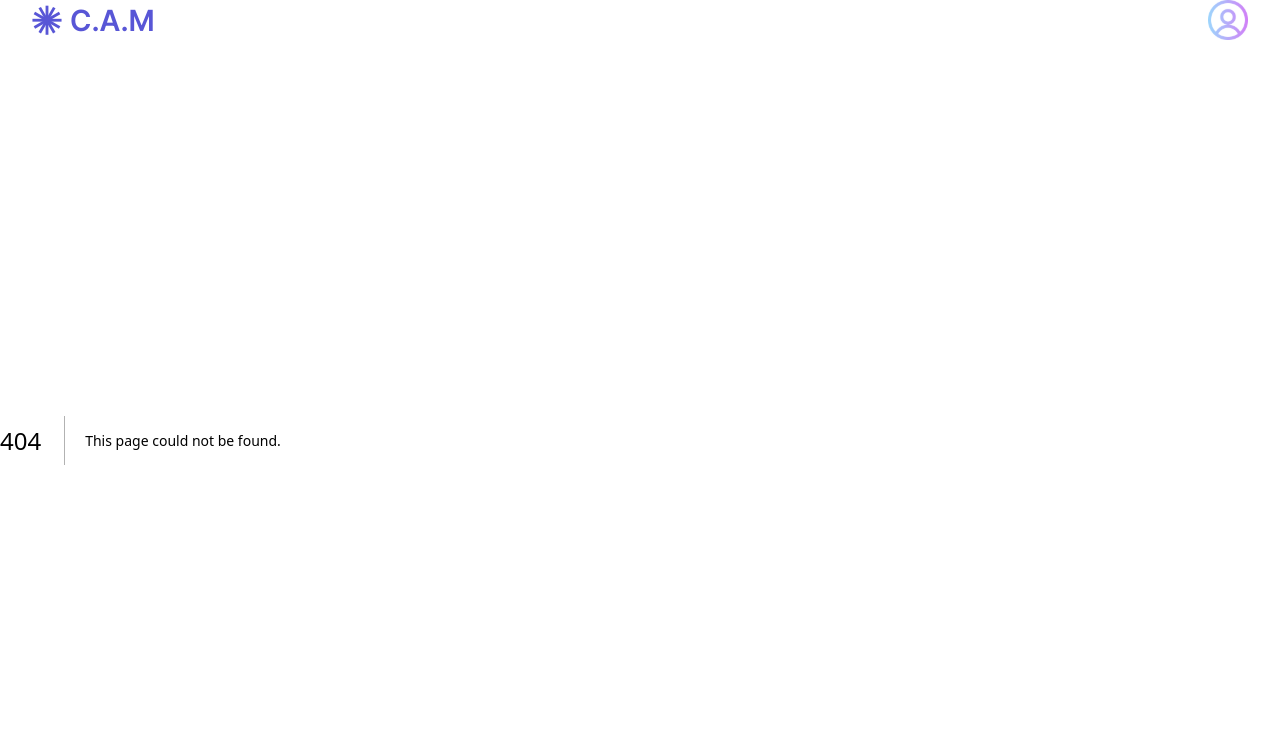
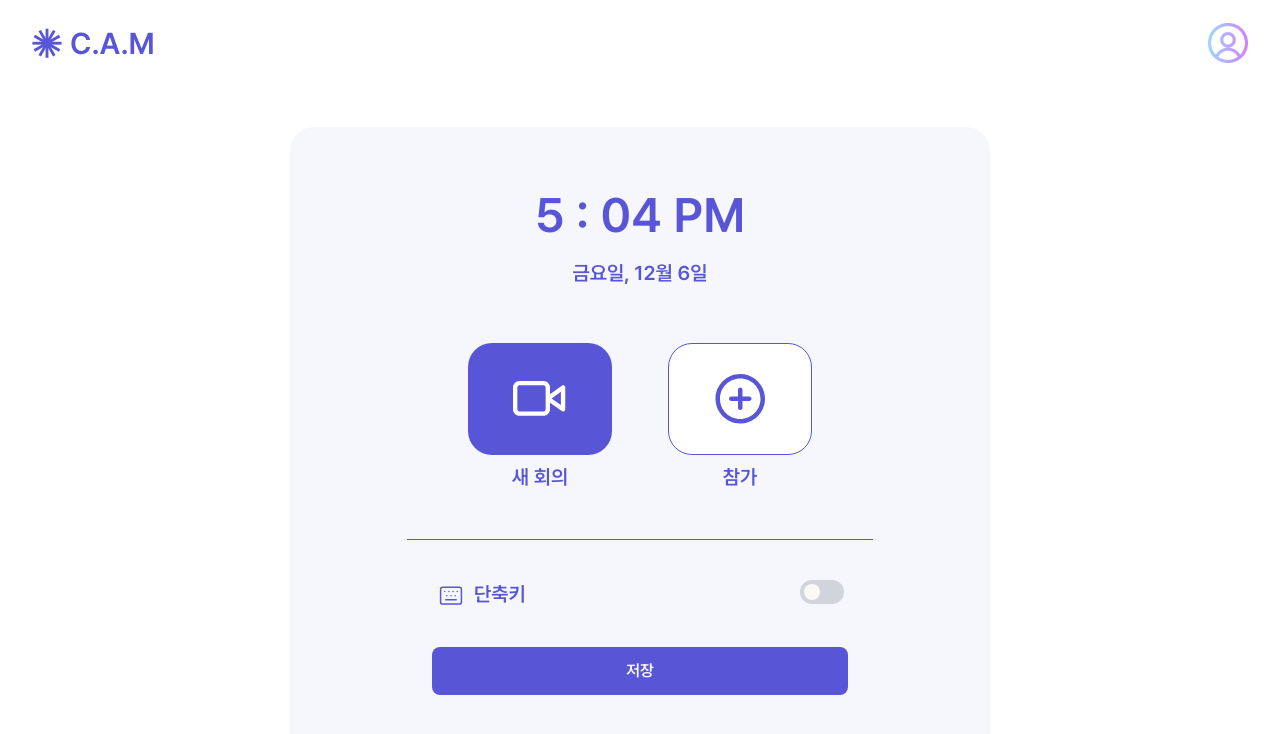
Before and after one commit to YunheeLim/cam, a Next.js app: page /home in a window 1280 px wide. Before the commit this address had no page. Shown: the top 734 px of the page. Built offline with nearby package versions, Linux system fonts and the light colour scheme.

Commit message:
feat: add layouts

```diff
--- /dev/null
+++ b/src/app/home/layout.tsx
@@ -0,0 +1,5 @@
+import CommonLayout from '@/layouts/CommonLayout';
+
+export default function Layout({ children }: { children: React.ReactNode }) {
+  return <CommonLayout>{children}</CommonLayout>;
+}
--- a/src/app/page.tsx
+++ b/src/app/home/page.tsx
@@ -1,7 +1,6 @@
 'use client';
 
 import Home from '@/containers/home/Home';
-import { use } from 'react';
 
 export default function HomePage() {
   return (
--- a/src/app/layout.tsx
+++ b/src/app/layout.tsx
@@ -1,7 +1,7 @@
 import type { Metadata } from 'next';
 import localFont from 'next/font/local';
 import './globals.css';
-import { TopBar } from './top-bar';
+import { TopBar } from '../components/TopBar';
 import { VideoProvider } from './contexts/VideoContext';
 
 const pretendard = localFont({
@@ -23,12 +23,9 @@ export default function RootLayout({
 }>) {
   return (
     <html lang="kr" className={`${pretendard.variable}`}>
-      <body className={`${pretendard.variable} flex h-screen flex-col`}>
-        <TopBar />
-        <VideoProvider>
-          <div className="flex h-full w-full">{children}</div>
-        </VideoProvider>
-      </body>
+      <VideoProvider>
+        <body className={`${pretendard.variable}`}>{children}</body>
+      </VideoProvider>
     </html>
   );
 }
--- /dev/null
+++ b/src/app/meeting/[id]/layout.tsx
@@ -0,0 +1,5 @@
+import CommonLayout from '@/layouts/CommonLayout';
+
+export default function Layout({ children }: { children: React.ReactNode }) {
+  return <CommonLayout>{children}</CommonLayout>;
+}
--- /dev/null
+++ b/src/app/onBoarding/page.tsx
@@ -0,0 +1,7 @@
+import OnBoarding from '@/containers/onBoarding/OnBoarding';
+
+const OnBoardingPage = () => {
+  return <OnBoarding />;
+};
+
+export default OnBoardingPage;
--- /dev/null
+++ b/src/app/preview/[id]/layout.tsx
@@ -0,0 +1,5 @@
+import CommonLayout from '@/layouts/CommonLayout';
+
+export default function Layout({ children }: { children: React.ReactNode }) {
+  return <CommonLayout>{children}</CommonLayout>;
+}
--- /dev/null
+++ b/src/containers/onBoarding/OnBoarding.tsx
@@ -0,0 +1,5 @@
+const OnBoarding = () => {
+  return <>this is onboarding</>;
+};
+
+export default OnBoarding;
--- /dev/null
+++ b/src/layouts/CommonLayout.tsx
@@ -0,0 +1,14 @@
+import { TopBar } from '@/components/TopBar';
+
+const CommonLayout: React.FC<{ children: React.ReactNode }> = ({
+  children,
+}) => {
+  return (
+    <div className={`flex h-screen flex-col`}>
+      <TopBar />
+      <div className="flex h-full w-full">{children}</div>
+    </div>
+  );
+};
+
+export default CommonLayout;
```
Also changed, not shown: src/components/TopBar.tsx (renamed from src/app/top-bar.tsx).
